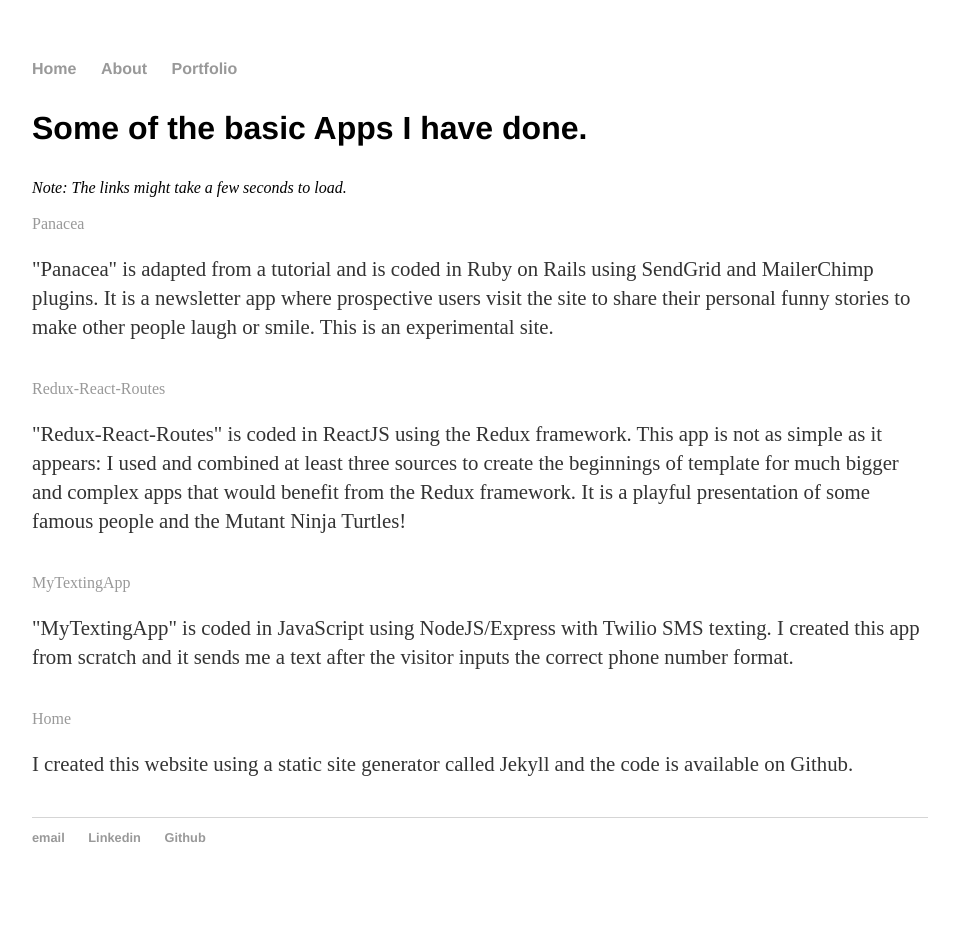
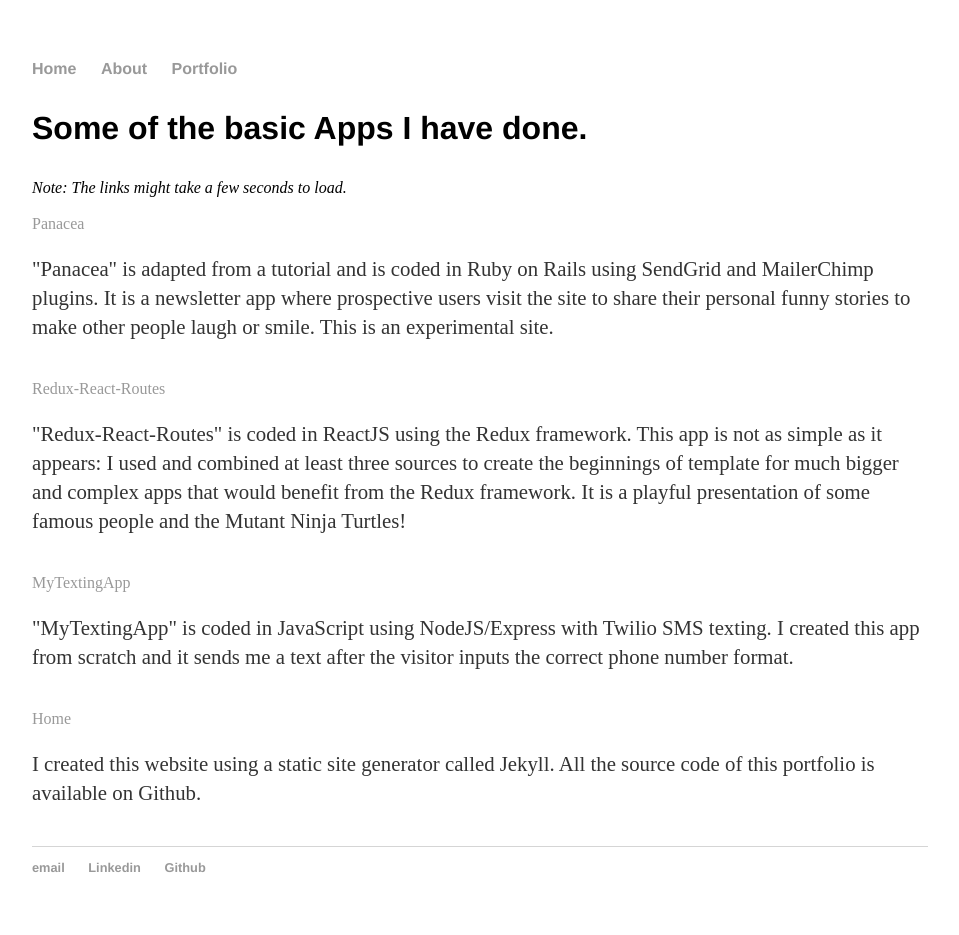
Before and after one commit to r8dkay/r8dkay.github.io, a Jekyll site: the page built from portfolio/index.html, in a window 1280 px wide. Shown: the whole page, without its empty margins (160-1119 px from the left). Built offline with Jekyll 4.4.1, drawn with Linux system fonts in a browser that asks for light colours; before the commit the page ends 905 px from its top, so only the background shows below that.

Commit message:
Update index.html

```diff
--- a/portfolio/index.html
+++ b/portfolio/index.html
@@ -20,5 +20,5 @@
 
 	     <a href="/">Home</a>
 
-	     <p>I created this website using a static site generator called Jekyll and the code is available on Github.</p><br/>
+	     <p>I created this website using a static site generator called Jekyll.  All the source code of this portfolio is available on Github.</p><br/>
 </div>
```
